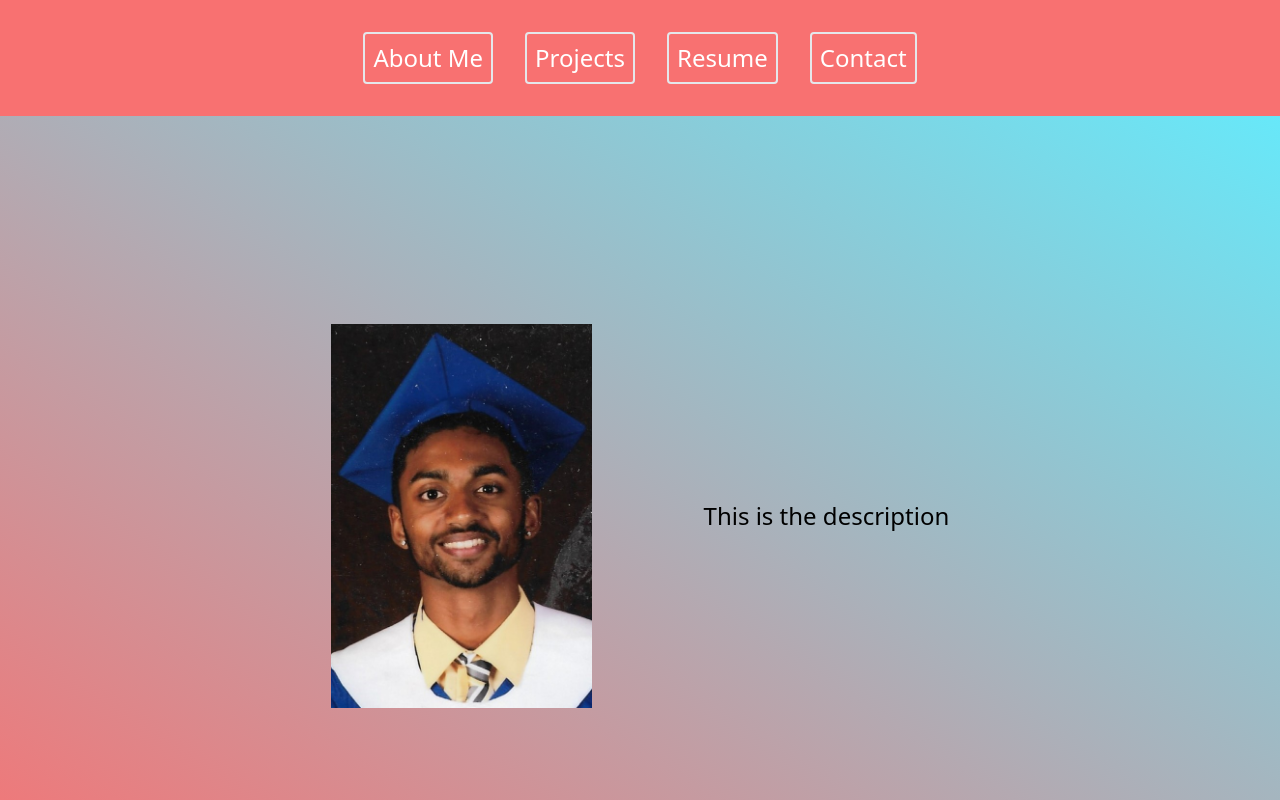
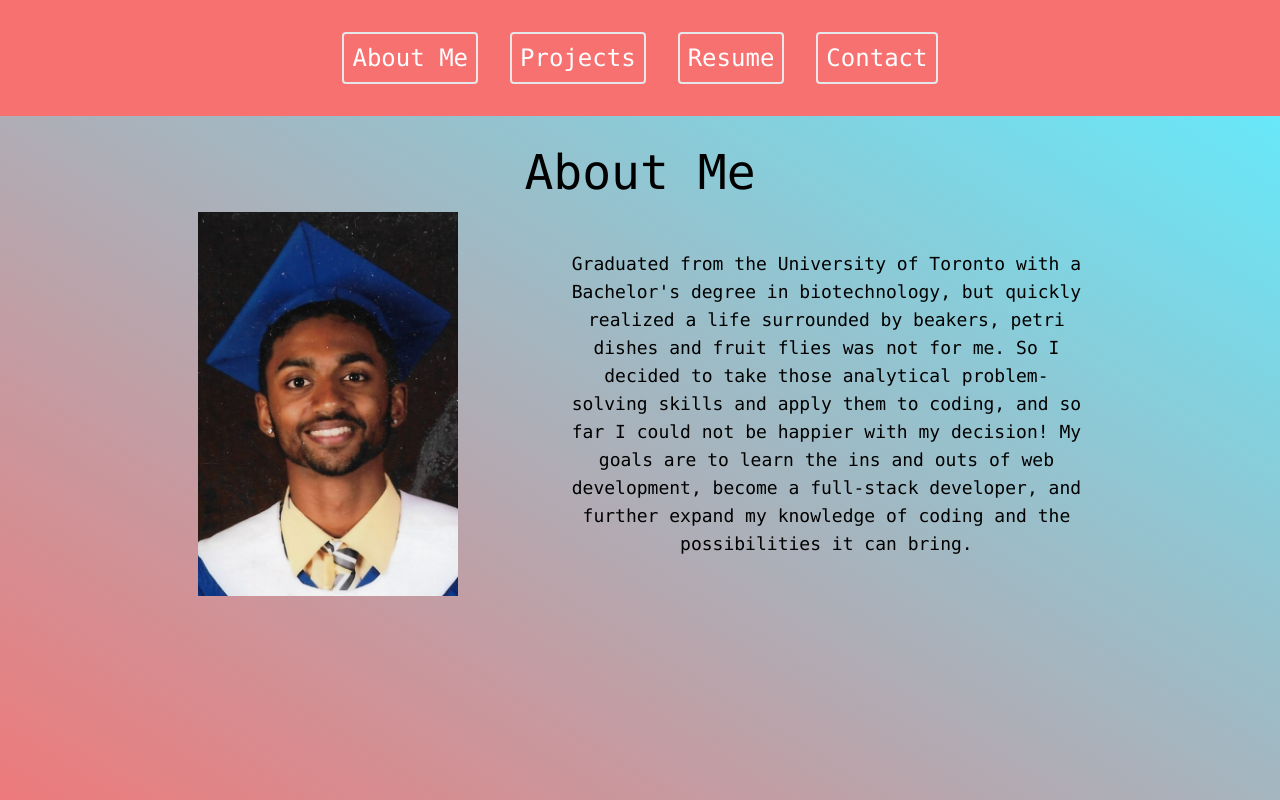
Before and after one commit to DonNavinS/Navin-Seneviratna-portfolio, a React (Vite) app: page /about in a window 1280 px wide. Shown: the top 800 px of the page. Built offline with nearby package versions, Linux system fonts and the light colour scheme.

Commit message:
updated projects page and backgrounds

```diff
--- a/src/App.css
+++ b/src/App.css
@@ -15,7 +15,15 @@
   background-size: 100% 100%;
 }
 
-.fa-github,
-.fa-desktop {
+.project-icon {
   color: white;
 }
+
+.resume {
+  height: 80vh;
+  width: 30vw;
+}
+
+.about-me-description {
+  width: 40vw;
+}
--- a/src/App.jsx
+++ b/src/App.jsx
@@ -16,7 +16,7 @@ function App() {
   return (
     <Router>
       <Redirect to="/about" />
-      <div className="text-2xl overflow-hidden">
+      <div className="text-2xl overflow-hidden font-mono">
         <Header />
         <Switch>
           <Route exact path="/about" component={About} />
--- a/src/Components/About.jsx
+++ b/src/Components/About.jsx
@@ -3,9 +3,21 @@ import NavinPhoto from "../images/Resume-Photo.jpg";
 
 function About() {
   return (
-    <div className="flex justify-center items-center gap-x-28 bg-gradient-to-tr from-red-400 to-cyan-300 bg h-screen">
-      <img src={NavinPhoto} alt="Navin Seneviratna" className="h-96" />
-      <span>This is the description</span>
+    <div className="bg-gradient-to-tr from-red-400 to-cyan-300 bg h-screen py-8">
+      <h1 className="text-5xl text-center pb-4">About Me</h1>
+      <div className="flex justify-center items-center gap-x-28 ">
+        <img src={NavinPhoto} alt="Navin Seneviratna" className="h-96" />
+        <span className="text-lg about-me-description text-center">
+          Graduated from the University of Toronto with a Bachelor's degree in
+          biotechnology, but quickly realized a life surrounded by beakers,
+          petri dishes and fruit flies was not for me. So I decided to take
+          those analytical problem-solving skills and apply them to coding, and
+          so far I could not be happier with my decision! My goals are to learn
+          the ins and outs of web development, become a full-stack developer,
+          and further expand my knowledge of coding and the possibilities it can
+          bring.
+        </span>
+      </div>
     </div>
   );
 }
--- a/src/Components/Contact.jsx
+++ b/src/Components/Contact.jsx
@@ -23,8 +23,8 @@ function Contact() {
       );
   };
   return (
-    <div className="bg-gradient-to-r from-violet-400 to-green-400 min-h-screen flex flex-col justify-center items-center ">
-      <h1 className="text-4xl">Contact Me !</h1>
+    <div className="bg-gradient-to-r from-violet-400 to-green-400 h-auto pt-12 flex flex-col justify-center items-center ">
+      <h1 className="text-5xl">Contact Me !</h1>
       <form
         ref={form}
         onSubmit={sendEmail}
@@ -44,6 +44,7 @@ function Contact() {
         />
         <textarea
           name="message"
+          placeholder="Message"
           className="rounded bg-white bg-opacity-90 border-2 border-black h-24 w-96 p-1 text-lg"
         />
         <input
--- a/src/Components/Projects.jsx
+++ b/src/Components/Projects.jsx
@@ -1,18 +1,17 @@
 import React from "react";
 import ProjectDisplay from "../utils/ProjectDisplay";
 
-import RestRoloImage from "../images/Rest-Rolo.jpg";
-import WhatsHappeningImage from "../images/Whats-Happening-logo.jpg";
-import SmartFixImage from "../images/SmartFix.jpg";
-import JestImage from "../images/Jest-challenge.jpg";
-
 function Projects() {
   return (
-    <div className="grid grid-cols-12 gap-y-16 bg-gradient-to-b from-red-300 to-cyan-300 py-20">
+    <div className="bg-gradient-to-b from-red-300 to-cyan-300 py-8">
+      <h1 className="text-5xl text-center pb-4">Projects</h1>
+
+      <div className="grid grid-cols-12 gap-y-16 ">
         <ProjectDisplay
           title="Restaurant Rolodex"
           text="React, Express, mySQL"
           link="https://restaurant-rolodex.herokuapp.com/home"
+          github="https://github.com/DonNavinS/Restaurant-Rolodex"
           image="RestRoloImage"
           margin="translate-x-24"
           start="col-start-2"
@@ -21,6 +20,7 @@ function Projects() {
           title="What's Happening"
           text="Javascript, Express, GoogleAPI"
           link="https://teamtoo222.github.io/Project-1-UofT/"
+          github="https://github.com/Teamtoo222/Project-1-UofT"
           image="WhatsHappeningImage"
           margin="-translate-x-10"
           start="col-start-8"
@@ -29,6 +29,7 @@ function Projects() {
           title="SmartFix"
           text="Node, Express, mySQL"
           link="https://floating-cove-91289.herokuapp.com/"
+          github="https://github.com/groupsixzerotwo/smart-fix"
           image="SmartFixImage"
           margin="translate-x-24"
           start="col-start-2"
@@ -36,11 +37,14 @@ function Projects() {
         <ProjectDisplay
           title="Employee Profile Generator"
           text="Node, CLI Application"
+          link="https://github.com/DonNavinS/jest-challenge"
+          github="https://github.com/DonNavinS/jest-challenge"
           image="JestImage"
           margin="-translate-x-10"
           start="col-start-8"
         />
       </div>
+    </div>
   );
 }
 
--- a/src/Components/Resume.jsx
+++ b/src/Components/Resume.jsx
@@ -3,11 +3,12 @@ import ResumeScreenshot from "../images/Resume.jpg";
 
 function Resume() {
   return (
-    <div className="bg-yellow-300 h-screen bg-opacity-80 flex flex-col items-center">
+    <div className=" bg-gradient-to-tr from-fuchsia-400 to bg-green-400 p-8 h-screen bg-opacity-80 flex flex-col items-center">
+      <h1 className="text-5xl">Resume</h1>
       <img
         src={ResumeScreenshot}
         alt="Navin Seneviratna Resume"
-        className="h-5/6 w-1/3 mt-10"
+        className="resume m-2"
       />
 
       <a
--- a/src/utils/ProjectDisplay.jsx
+++ b/src/utils/ProjectDisplay.jsx
@@ -8,11 +8,11 @@ function ProjectDisplay(props) {
       <a href={props.link} target="_blank">
         <div className="flex flex-col justify-center items-center gap-y-2 h-full w-full opacity-0 hover:opacity-70 bg-black">
           <div className="flex justify-center gap-x-4">
-            <a href="https://google.ca" target="_blank">
-              <i className="fab fa-github fa-2x "></i>
+            <a href={props.github} target="_blank">
+              <i className="fab fa-github fa-2x project-icon"></i>
             </a>
             <a href={props.link} target="_blank">
-              <i className="fas fa-desktop fa-2x"></i>
+              <i className="fas fa-desktop fa-2x project-icon"></i>
             </a>
           </div>
           <span className="text-white">{props.title}</span>
```
Also changed, not shown: 3 other files (tests, documents, lock files or other folders). Lines whose indentation alone changed are shown as unchanged.
